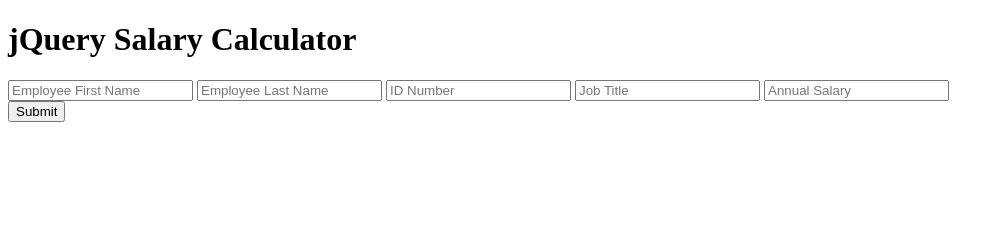
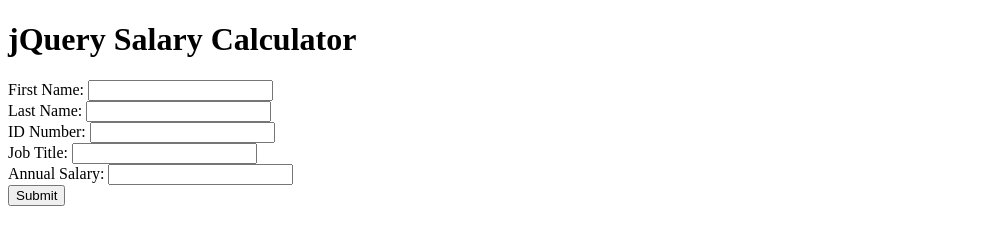
Before and after one commit to abdullahia0215/jQuery-Salary-Calculator, a plain HTML site: page index.html in a window 1280 px wide. Shown: the whole page, without its empty margins (0-1005 px from the left). Drawn offline with Linux system fonts and the light colour scheme.

Commit message:
changed input types and put button in form

```diff
--- a/css/stylesheet.css
+++ b/css/stylesheet.css
@@ -0,0 +1,3 @@
+#submitbutton {
+    margin-left: 20px;
+}
--- a/index.html
+++ b/index.html
@@ -10,13 +10,23 @@
 </head>
 <body>
     <h1>jQuery Salary Calculator</h1>
-    <form>
-        <input type="text" id="employeeFirstName" placeholder="Employee First Name">
-        <input type="text" id="employeeLastName" placeholder="Employee Last Name">
-        <input type="text" id="employeeID" placeholder="ID Number">
-        <input type="text" id="jobTitle" placeholder="Job Title">
-        <input type="text" id="employeeSalary" placeholder="Annual Salary">
+    <form id="employeeForm">
+        <label for="first-name">First Name:</label>
+        <input type="text" id="first-name" required><br>
+
+        <label for="last-name">Last Name:</label>
+        <input type="text" id="last-name" required><br>
+
+        <label for="id-number">ID Number:</label>
+        <input type="text" id="id-number" required><br>
+
+        <label for="job-title">Job Title:</label>
+        <input type="text" id="job-title" required><br>
+
+        <label for="annual-salary">Annual Salary:</label>
+        <input type="number" id="annual-salary" required><br>
+
+        <button type="submit">Submit</button>
     </form>
-    <button id="submitButton">Submit</button>
 </body>
 </html>
```
